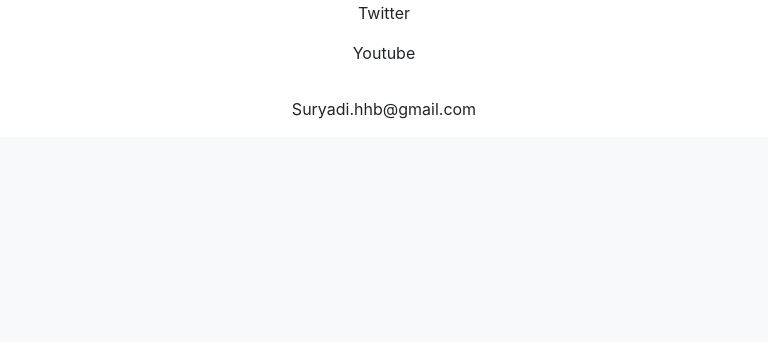
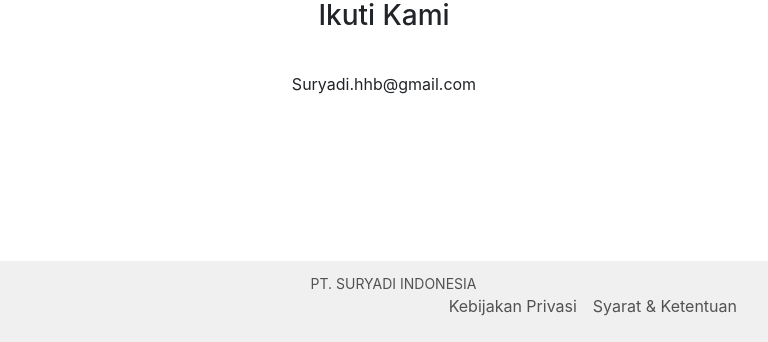
Before and after one commit to suryadi445/company_profile, a CodeIgniter app: page /company_profile/index.php/home/index in a window 768 px wide. Shown: the part 2821-3163 px from the top of the page. Before the commit the page ends 2940 px from the top, so only its background shows below. Run offline with CodeIgniter, Linux system fonts and the light colour scheme; some libraries are stand-ins or nearby versions.

Commit message:
membuat media query untuk ukuran smartphone dan tab pada halamn home

```diff
--- a/application/views/home/index.php
+++ b/application/views/home/index.php
@@ -1,13 +1,13 @@
 <body id="home">
     <!-- navbar -->
     <nav class="navbar navbar-expand-lg navbar-light bg-dark fixed-top">
-        <div class="container">
-            <a class="navbar-brand text-light" href="#">PT. WEBSOLUTION</a>
+        <!-- <div class="container"> -->
+        <a class="navbar-brand text-light ml-3" href="#">PT. SURYA_RESTO</a>
         <button class="navbar-toggler navbar-toggler-right" type="button" data-toggle="collapse" data-target="#navbarNav" aria-controls="navbarNav" aria-expanded="false" aria-label="Toggle navigation">
             <span class="navbar-toggler-icon"></span>
         </button>
         <div class="collapse navbar-collapse" id="navbarNav">
-                <ul class="navbar-nav ml-auto">
+            <ul class="navbar-nav ml-auto mr-2">
                 <li class="nav-item active">
                     <a class="nav-link text-light" href="#beranda">Beranda <span class="sr-only">(current)</span></a>
                 </li>
@@ -25,7 +25,7 @@
                 </li>
             </ul>
         </div>
-        </div>
+        <!-- </div> -->
     </nav>
 
     <div id="carouselExampleIndicators" class="carousel slide" data-ride="carousel">
@@ -230,7 +230,7 @@
                         <div class="col-lg-4">
                             <div class="container">
                                 <h3 class="text-center mb-3" id="ikuti_kami">Ikuti Kami</h3>
-                                <div class="row">
+                                <div class="row" id="row_logo">
                                     <div class="col-lg-3 text-center">
                                         <a href="">
                                             <i class="fab fa-facebook-f logo" id="facebook"></i>
@@ -252,7 +252,7 @@
                                         </a>
                                     </div>
                                 </div>
-                                <div class="row">
+                                <div class="row" id="text_sosmed">
                                     <div class="col-lg-3 text-center" for="facebook">
                                         <p>Facebook</p>
                                     </div>
@@ -266,7 +266,7 @@
                                         <p>Youtube</p>
                                     </div>
                                 </div>
-                                <div class="col-lg-12 text-center mt-3">
+                                <div class="col-lg-12 text-center mt-3" id="wrap_email">
                                     <a href="">
                                         <i class="fas fa-envelope text-center logo" id="email">
                                         </i>
@@ -287,7 +287,7 @@
         <div class="container-fluid">
             <div class="row ml-1 mt-1 pb-1">
                 <div class="col-lg-12 text-left">
-                    <div class="row">
+                    <div class="row" id="pt_suryadi">
                         <div class="col-lg-6">
                             <i class="far fa-copyright"></i>
                             PT. SURYADI INDONESIA
--- a/assets/css/style.css
+++ b/assets/css/style.css
@@ -216,3 +216,118 @@
 	color: rgb(255, 187, 0);
 	text-decoration: none;
 }
+
+
+
+/* media query home */
+
+/* smartphone */
+@media (max-width:575.98px) {
+	.garis_vertikal {
+		visibility: hidden;
+	}
+
+	.carousel-item img {
+		height: 600px;
+	}
+
+	ol li {
+		margin-top: -110px;
+	}
+
+	#rekomendasi {
+		margin-top: -100px;
+	}
+
+	.btn_rekomendasi {
+		display: inline;
+		width: 110px;
+		font-size: 14px;
+	}
+
+	#atas_footer {
+		margin-top: 330px;
+	}
+
+	#row_logo .col-lg-3 {
+		margin-top: 3px;
+	}
+
+	#text_sosmed {
+		visibility: hidden;
+		margin-bottom: -165px;
+	}
+
+	#email {
+		position: relative;
+		/* margin-bottom: 400px; */
+	}
+
+	footer {
+		margin-top: 300px;
+		padding-bottom: 15px;
+	}
+
+	#pt_suryadi {
+		text-align: center;
+	}
+}
+
+/* tab */
+@media (min-width: 576px) and (max-width: 991.98px) {
+	.garis_vertikal {
+		visibility: hidden;
+	}
+
+	.carousel-item img {
+		height: 600px;
+	}
+
+	.btn_carousel_daftar {
+		margin-left: -10px;
+	}
+
+
+	ol li {
+		margin-top: -120px;
+	}
+
+	#rekomendasi {
+		margin-top: -90px;
+	}
+
+	.btn_rekomendasi {
+		display: block;
+		width: 140px;
+		font-size: 14px;
+		margin-right: 4px;
+	}
+
+	.card-body h5 {
+		text-align: center;
+	}
+
+	#atas_footer {
+		margin-top: 230px;
+	}
+
+	#row_logo .col-lg-3 {
+		margin-top: 3px;
+	}
+
+	#text_sosmed {
+		visibility: hidden;
+		margin-bottom: -165px;
+	}
+
+	footer {
+		margin-top: 300px;
+		padding-bottom: 15px;
+	}
+
+	#pt_suryadi {
+		text-align: center;
+		margin-top: 5px;
+		margin-bottom: 5px;
+	}
+}
```
Lines whose indentation alone changed are shown as unchanged.
